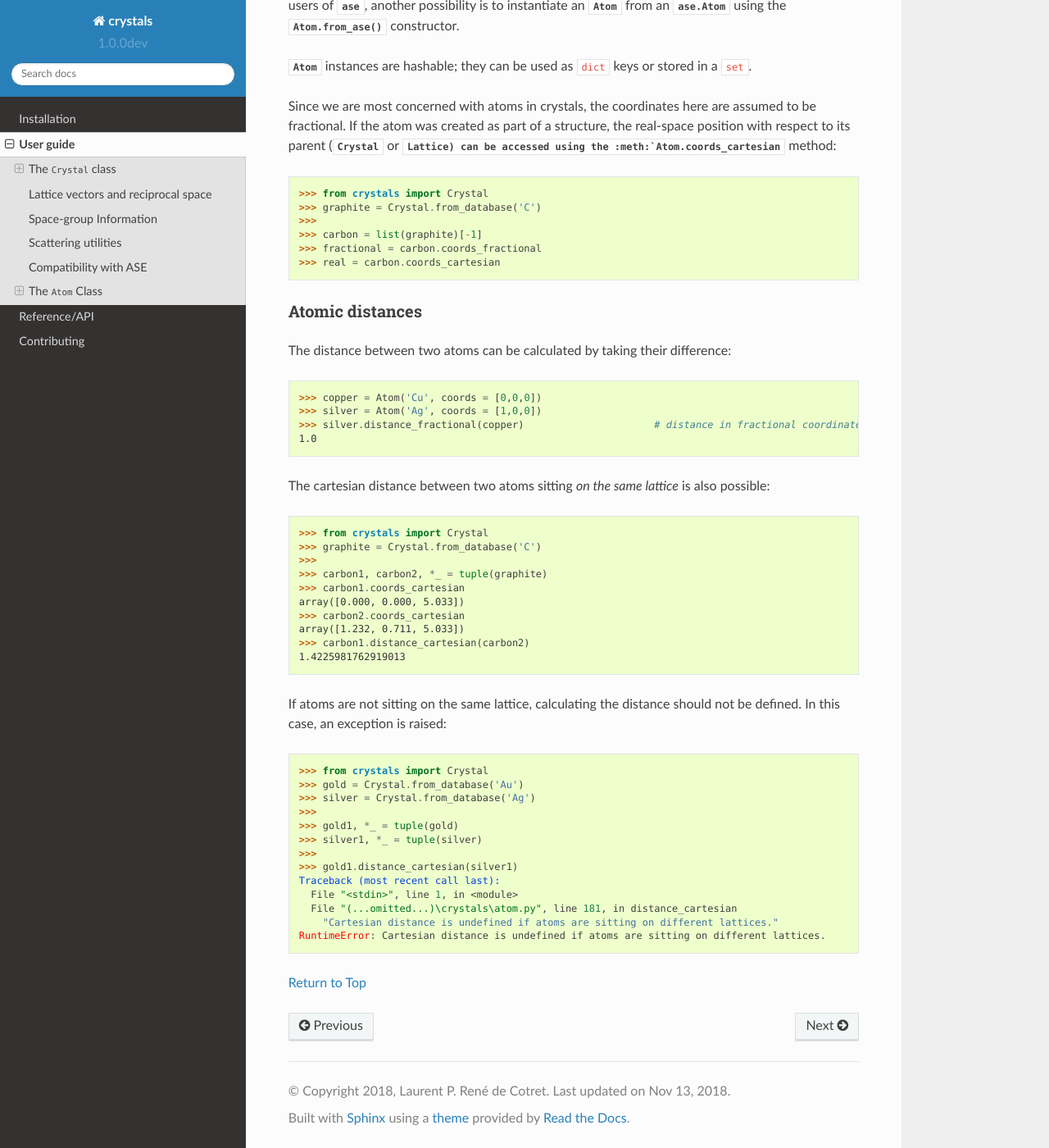
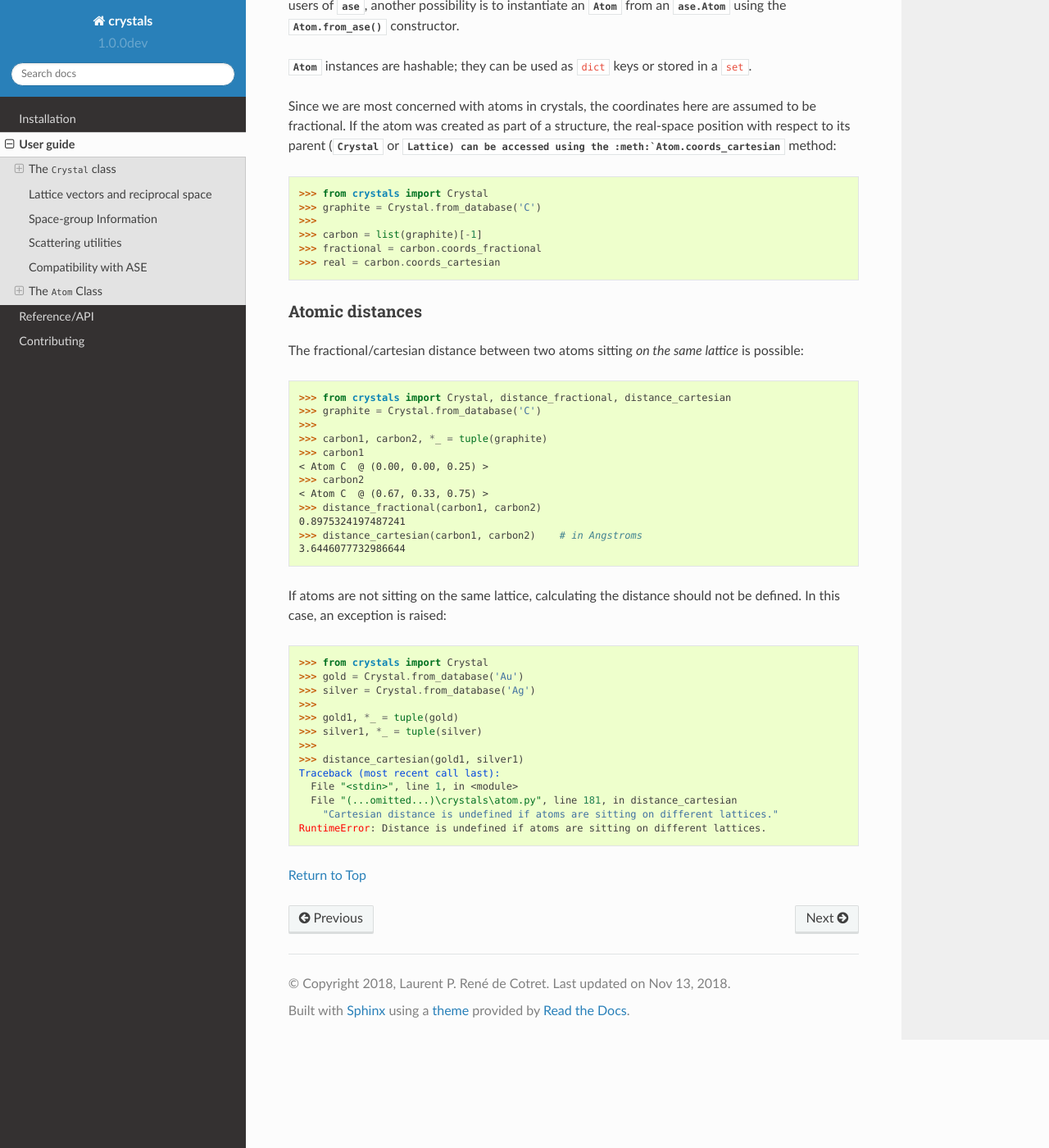
Before and after one commit to LaurentRDC/crystals, a Sphinx documentation site: the page built from docs/guide.rst, in a window 1280 px wide and 1400 px high, scrolled down 6905 px. Shown: the whole window at 82% size. Built offline with Sphinx 7.4.7 and the Read the Docs theme 2.0.0, drawn with Linux system fonts in a browser that asks for light colours.

Commit message:
Added distances as separate functions

```diff
--- a/crystals/__init__.py
+++ b/crystals/__init__.py
@@ -10,6 +10,8 @@ __version__ = "1.0.0dev"
 from .atom import Atom
 from .atom import frac_coords
 from .atom import real_coords
+from .atom import distance_fractional
+from .atom import distance_cartesian
 from .atom_data import ELEM_TO_MAGMOM
 from .atom_data import ELEM_TO_MASS
 from .atom_data import ELEM_TO_NAME
--- a/docs/guide.rst
+++ b/docs/guide.rst
@@ -325,25 +325,20 @@ or :class:`Lattice) can be accessed using the :meth:`Atom.coords_cartesian` meth
 Atomic distances
 ----------------
 
-The distance between two atoms can be calculated by taking their difference::
+The fractional/cartesian distance between two atoms sitting *on the same lattice* is possible:
 
-    >>> copper = Atom('Cu', coords = [0,0,0])
-    >>> silver = Atom('Ag', coords = [1,0,0])
-    >>> silver.distance_fractional(copper)			# distance in fractional coordinates
-    1.0
-
-The cartesian distance between two atoms sitting *on the same lattice* is also possible:
-
-    >>> from crystals import Crystal
+    >>> from crystals import Crystal, distance_fractional, distance_cartesian
     >>> graphite = Crystal.from_database('C')
     >>>
     >>> carbon1, carbon2, *_ = tuple(graphite)
-    >>> carbon1.coords_cartesian
-    array([0.000, 0.000, 5.033])
-    >>> carbon2.coords_cartesian
-    array([1.232, 0.711, 5.033])
-    >>> carbon1.distance_cartesian(carbon2)
-    1.4225981762919013
+    >>> carbon1
+    < Atom C  @ (0.00, 0.00, 0.25) >
+    >>> carbon2
+    < Atom C  @ (0.67, 0.33, 0.75) >
+    >>> distance_fractional(carbon1, carbon2)
+    0.8975324197487241
+    >>> distance_cartesian(carbon1, carbon2)    # in Angstroms
+    3.6446077732986644
 
 If atoms are not sitting on the same lattice, calculating the distance should not be defined. In this case, an exception is raised:
 
@@ -354,11 +349,11 @@ If atoms are not sitting on the same lattice, calculating the distance should no
 >>> gold1, *_ = tuple(gold)
 >>> silver1, *_ = tuple(silver)
 >>>
->>> gold1.distance_cartesian(silver1)
+>>> distance_cartesian(gold1, silver1)
 Traceback (most recent call last):
   File "<stdin>", line 1, in <module>
   File "(...omitted...)\crystals\atom.py", line 181, in distance_cartesian
     "Cartesian distance is undefined if atoms are sitting on different lattices."
-RuntimeError: Cartesian distance is undefined if atoms are sitting on different lattices.
+RuntimeError: Distance is undefined if atoms are sitting on different lattices.
 
 :ref:`Return to Top <user_guide>`
--- a/docs/reference.rst
+++ b/docs/reference.rst
@@ -49,6 +49,13 @@ To help with fleshing out unit cell atoms from symmetry operators:
     symmetry_expansion
     lattice_system
 
+.. autosummary::
+    :toctree: functions/
+    :nosignatures:
+
+    distance_fractional
+    distance_cartesian
+
 Conversion between ``Crystal`` and other packages
 
 .. autosummary::
```
Also changed, not shown: 4 other files.
